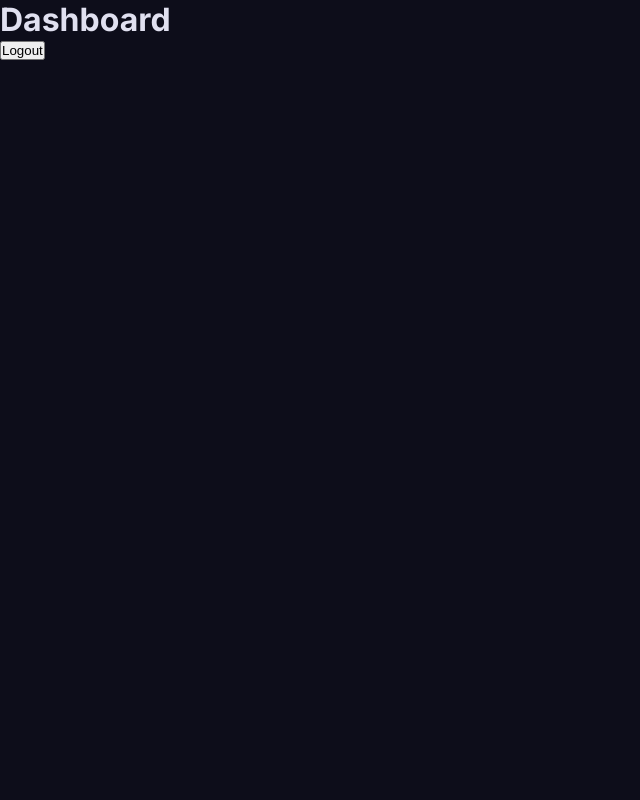
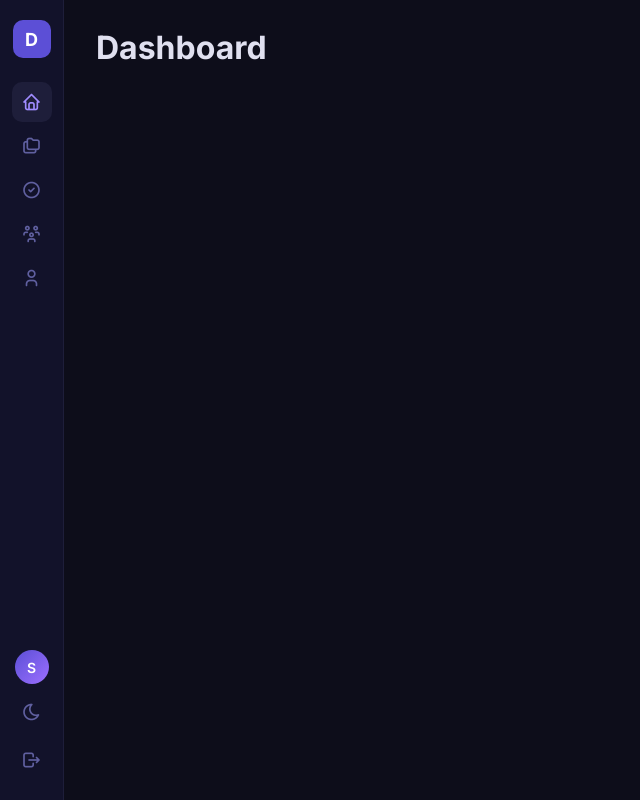
Before and after one commit to Sohe20/dev-dashboard, an Angular app in the folder frontend/: page /dashboard in a window 1280 px wide. Shown: the whole page, without its empty margins (0-640 px from the left). Built offline with nearby package versions, Linux system fonts and the light colour scheme; sample sign-in values are in the browser's storage.

Commit message:
add app shell with sidebar and theme service

```diff
--- a/frontend/src/app/app.routes.ts
+++ b/frontend/src/app/app.routes.ts
@@ -2,10 +2,18 @@ import { Routes } from '@angular/router';
 import { Login } from './pages/auth/login/login';
 import { authGuard } from './core/auth.guard';
 import { Dashboard } from './pages/dashboard/dashboard/dashboard';
+import { Shell } from './layout/shell/shell';
 
 export const routes: Routes = [
-    { path: 'login', component: Login },
-    { path: 'dashboard', component: Dashboard, canActivate: [authGuard] },
-    { path: '', redirectTo: 'dashboard', pathMatch: 'full' },
-    { path: '**', redirectTo: 'dashboard' },
+  { path: 'login', component: Login },
+  {
+    path: '',
+    component: Shell,
+    canActivate: [authGuard],
+    children: [
+      { path: 'dashboard', component: Dashboard },
+      { path: '', redirectTo: 'dashboard', pathMatch: 'full' },
+    ],
+  },
+  { path: '**', redirectTo: '' },
 ];
--- /dev/null
+++ b/frontend/src/app/core/theme.ts
@@ -0,0 +1,18 @@
+import { effect, Injectable, signal } from '@angular/core';
+
+@Injectable({ providedIn: 'root' })
+export class Theme {
+  isLight = signal(localStorage.getItem('theme') === 'light');
+
+  constructor() {
+    effect(() => {
+      const light = this.isLight();
+      document.body.classList.toggle('light', light);
+      localStorage.setItem('theme', light ? 'light' : 'dark');
+    });
+  }
+
+  toggle() {
+    this.isLight.update((v) => !v);
+  }
+}
--- /dev/null
+++ b/frontend/src/app/layout/shell/shell.css
@@ -0,0 +1,5 @@
+button.nav-item {
+  background: none;
+  border: none;
+  cursor: pointer;
+}
--- /dev/null
+++ b/frontend/src/app/layout/shell/shell.html
@@ -0,0 +1,23 @@
+<div class="layout">
+  <aside class="sidebar">
+    <div class="logo">D</div>
+    <nav class="nav">
+      @for (item of nav; track item.path) {
+        <a class="nav-item" [routerLink]="item.path" routerLinkActive="active" [title]="item.title">
+          <i [class]="'ti ' + item.icon"></i>
+        </a>
+      }
+    </nav>
+    <div class="avatar">{{ initial }}</div>
+    <button class="nav-item" type="button" (click)="theme.toggle()" title="Theme">
+      <i [class]="theme.isLight() ? 'ti ti-sun' : 'ti ti-moon'"></i>
+    </button>
+    <button class="nav-item" type="button" (click)="auth.logout()" title="Logout">
+      <i class="ti ti-logout"></i>
+    </button>
+  </aside>
+
+  <main class="main">
+    <router-outlet />
+  </main>
+</div>
--- /dev/null
+++ b/frontend/src/app/layout/shell/shell.ts
@@ -0,0 +1,25 @@
+import { Component, inject } from '@angular/core';
+import { RouterLink, RouterLinkActive, RouterOutlet } from '@angular/router';
+import { Auth } from '../../core/auth';
+import { Theme } from '../../core/theme';
+
+@Component({
+  selector: 'app-shell',
+  imports: [RouterOutlet, RouterLink, RouterLinkActive],
+  templateUrl: './shell.html',
+  styleUrl: './shell.css',
+})
+export class Shell {
+  auth = inject(Auth);
+  theme = inject(Theme);
+
+  initial = (this.auth.user()?.name ?? '?').charAt(0).toUpperCase();
+
+  nav = [
+    { path: '/dashboard', icon: 'ti-home', title: 'Dashboard' },
+    { path: '/projects', icon: 'ti-folders', title: 'Projects' },
+    { path: '/tasks', icon: 'ti-circle-check', title: 'Tasks' },
+    { path: '/team', icon: 'ti-users-group', title: 'Team' },
+    { path: '/profile', icon: 'ti-user', title: 'Profile' },
+  ];
+}
--- a/frontend/src/app/pages/dashboard/dashboard/dashboard.html
+++ b/frontend/src/app/pages/dashboard/dashboard/dashboard.html
@@ -1,2 +1 @@
 <h1>Dashboard</h1>
-<button (click)="auth.logout()">Logout</button>
```
Also changed, not shown: 1 other file (tests, documents, lock files or other folders).
